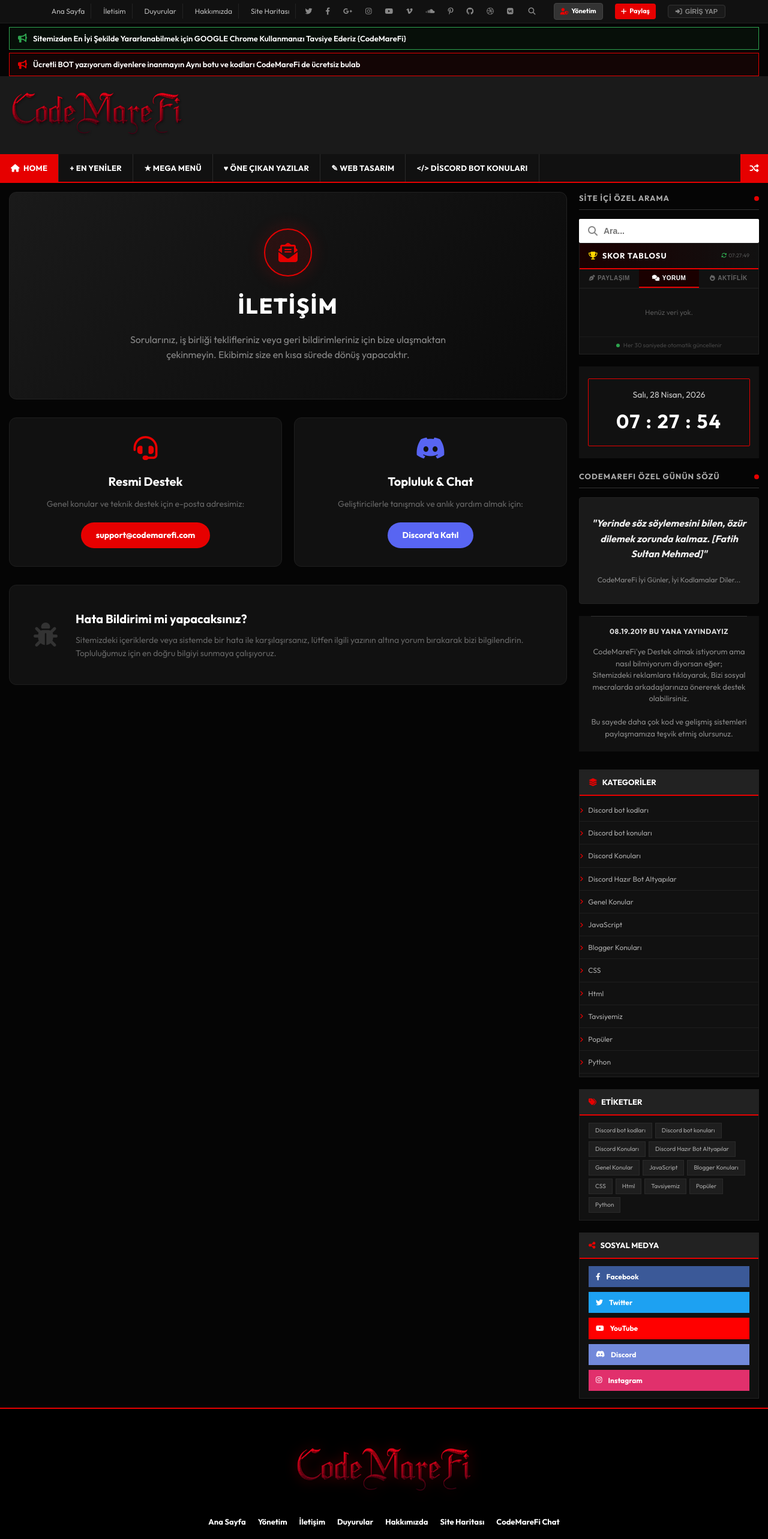
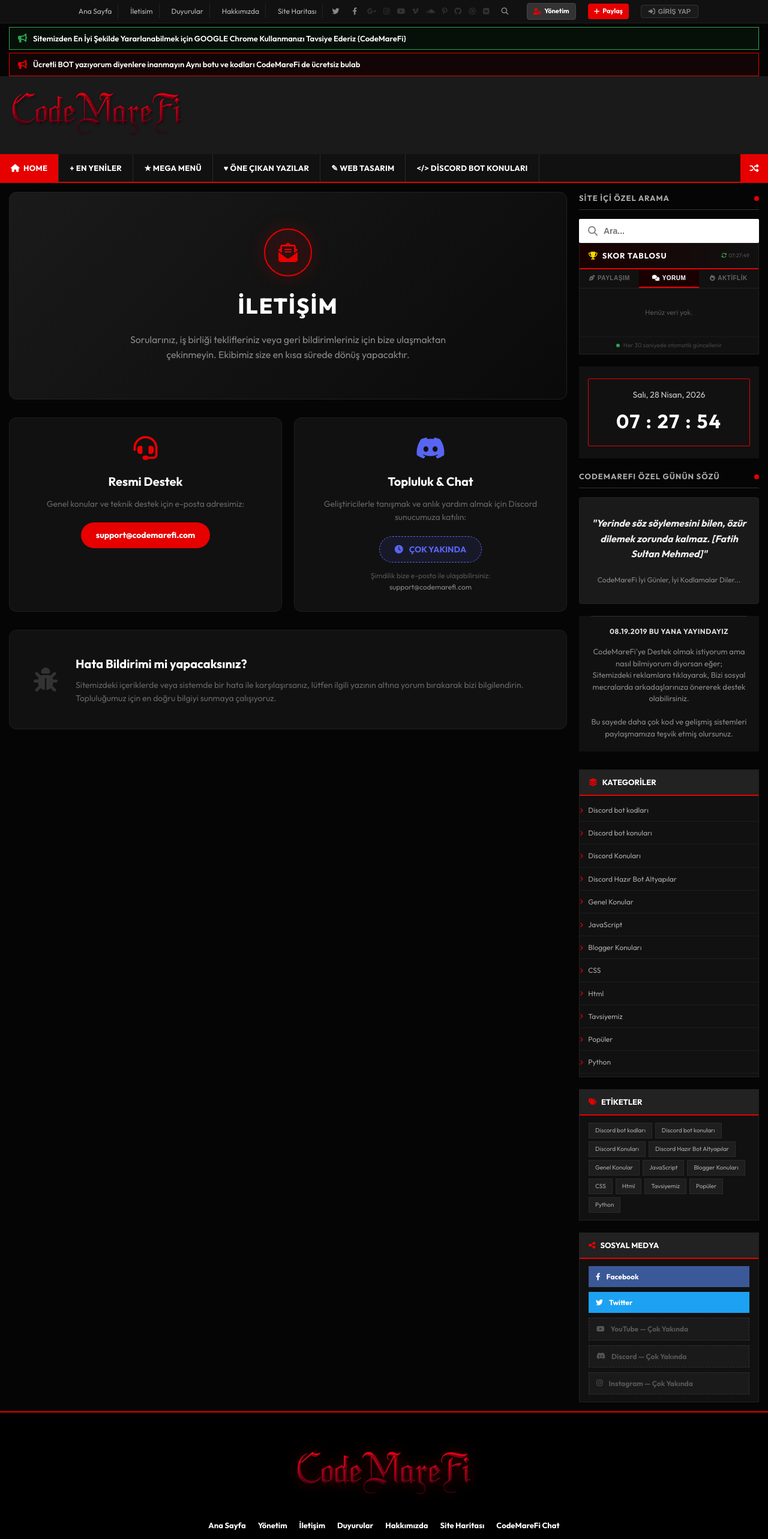
Before and after one commit to NBKBARIS/codemarefi, a Next.js app: page /iletisim in a window 1280 px wide. Shown: the top 2566 px of the page at 60% size. Built offline with nearby package versions, Linux system fonts and the light colour scheme; no server answers; the database is empty; a web font is replaced by a local one.

Commit message:
fix: discord linkleri kaldirildi cok yakinda yazildi, sosyal medya alert kaldirildi, supabase limit sorgunlari optimize edildi, console.log temizlendi

```diff
--- a/app/components/Comments.tsx
+++ b/app/components/Comments.tsx
@@ -13,7 +13,8 @@
   const { data } = await supabase
     .from('comments')
     .select('user_id')
-    .not('user_id', 'is', null);
+    .not('user_id', 'is', null)
+    .limit(500); // limit — free tier'da büyük tablo çekmeyi önle
   if (!data) return [];
   const counts: Record<string, number> = {};
   data.forEach((r: any) => { if (r.user_id) counts[r.user_id] = (counts[r.user_id] || 0) + 1; });
@@ -299,7 +300,6 @@
   useEffect(() => {
     if (user) {
       supabase.from('profiles').select('*').eq('id', user.id).single().then(({ data }) => {
-        console.log('Current User Profile Loaded:', data);
         setProfile(data);
         if (data?.full_name) setAuthorName(data.full_name);
       });
--- a/app/components/Footer.tsx
+++ b/app/components/Footer.tsx
@@ -9,7 +9,7 @@
     { label: 'Duyurular',       href: '/kategori/Genel%20Konular' },
     { label: 'Hakkımızda',      href: '/hakkimizda' },
     { label: 'Site Haritası',   href: '/sitemap.xml' },
-    { label: 'CodeMareFi Chat', href: 'https://discord.gg/dRMY8zW' },
+    { label: 'CodeMareFi Chat', href: 'mailto:support@codemarefi.com' },
   ];
 
   return (
--- a/app/components/Leaderboard.tsx
+++ b/app/components/Leaderboard.tsx
@@ -60,7 +60,8 @@
       const { data: postData } = await supabase
         .from('user_posts')
         .select('author_id, profiles(full_name, avatar_url, role)')
-        .eq('is_approved', true);
+        .eq('is_approved', true)
+        .limit(200); // limit ekle
 
       if (postData) {
         const counts: Record<string, LeaderEntry> = {};
@@ -84,7 +85,8 @@
       const { data: commentData } = await supabase
         .from('comments')
         .select('user_id, profiles(full_name, avatar_url, role)')
-        .not('user_id', 'is', null);
+        .not('user_id', 'is', null)
+        .limit(500); // limit ekle — sonsuz veri çekmeyi önle
 
       if (commentData) {
         const counts: Record<string, LeaderEntry> = {};
--- a/app/components/Navbar.tsx
+++ b/app/components/Navbar.tsx
@@ -100,28 +100,39 @@
           </div>
           <div style={{ display: 'flex', alignItems: 'center', gap: '2px' }}>
             {[
-              { icon: 'fa-twitter' },
-              { icon: 'fa-facebook-f' },
-              { icon: 'fa-google-plus-g' },
-              { icon: 'fa-instagram' },
-              { icon: 'fa-youtube' },
-              { icon: 'fa-vimeo-v' },
-              { icon: 'fa-soundcloud' },
-              { icon: 'fa-pinterest-p' },
-              { icon: 'fa-github' },
-              { icon: 'fa-dribbble' },
-              { icon: 'fa-vk' },
+              { icon: 'fa-twitter',     url: 'https://twitter.com/mare_fi' },
+              { icon: 'fa-facebook-f',  url: 'https://www.facebook.com/CodeMareFi' },
+              { icon: 'fa-google-plus-g', url: null },
+              { icon: 'fa-instagram',   url: null },
+              { icon: 'fa-youtube',     url: null },
+              { icon: 'fa-vimeo-v',     url: null },
+              { icon: 'fa-soundcloud',  url: null },
+              { icon: 'fa-pinterest-p', url: null },
+              { icon: 'fa-github',      url: null },
+              { icon: 'fa-dribbble',    url: null },
+              { icon: 'fa-vk',          url: null },
             ].map(s => (
+              s.url ? (
                 <a
                   key={s.icon}
-                href="#"
-                onClick={(e) => { e.preventDefault(); alert('CodeMareFi sosyal medya hesaplarımız yakında açılacaktır!'); }}
+                  href={s.url}
+                  target="_blank"
+                  rel="noreferrer"
                   style={{ color: '#888', fontSize: '12px', padding: '3px 5px', transition: 'color 0.2s', textDecoration: 'none' }}
                   onMouseEnter={e => (e.currentTarget.style.color = '#e60000')}
                   onMouseLeave={e => (e.currentTarget.style.color = '#888')}
                 >
                   <i className={`fa-brands ${s.icon}`}></i>
                 </a>
+              ) : (
+                <span
+                  key={s.icon}
+                  title="Çok Yakında"
+                  style={{ color: '#333', fontSize: '12px', padding: '3px 5px', cursor: 'default' }}
+                >
+                  <i className={`fa-brands ${s.icon}`}></i>
+                </span>
+              )
             ))}
             <a href="/arama" style={{ color: '#888', fontSize: '12px', padding: '3px 8px', transition: 'color 0.2s', textDecoration: 'none' }}
               onMouseEnter={e => (e.currentTarget.style.color = '#e60000')}
--- a/app/components/Sidebar.tsx
+++ b/app/components/Sidebar.tsx
@@ -158,10 +158,11 @@
             {[
               { icon: 'fa-facebook-f', label: 'Facebook', color: '#3b5998', url: 'https://www.facebook.com/CodeMareFi' },
               { icon: 'fa-twitter', label: 'Twitter', color: '#1da1f2', url: 'https://twitter.com/mare_fi' },
-              { icon: 'fa-youtube', label: 'YouTube', color: '#ff0000', url: '#' },
-              { icon: 'fa-discord', label: 'Discord', color: '#7289da', url: '#' },
-              { icon: 'fa-instagram', label: 'Instagram', color: '#e1306c', url: '#' },
+              { icon: 'fa-youtube', label: 'YouTube — Çok Yakında', color: '#333', url: null },
+              { icon: 'fa-discord', label: 'Discord — Çok Yakında', color: '#333', url: null },
+              { icon: 'fa-instagram', label: 'Instagram — Çok Yakında', color: '#333', url: null },
             ].map(s => (
+              s.url ? (
               <a key={s.label} href={s.url} target="_blank" rel="noreferrer" style={{
                 display: 'flex',
                 alignItems: 'center',
@@ -172,6 +173,7 @@
                 fontSize: '12px',
                 fontWeight: 'bold',
                 transition: 'opacity 0.2s',
+                textDecoration: 'none',
               }}
                 onMouseEnter={e => (e.currentTarget.style.opacity = '0.85')}
                 onMouseLeave={e => (e.currentTarget.style.opacity = '1')}
@@ -179,6 +181,23 @@
                 <i className={`fa-brands ${s.icon}`}></i>
                 {s.label}
               </a>
+              ) : (
+              <div key={s.label} style={{
+                display: 'flex',
+                alignItems: 'center',
+                gap: '10px',
+                background: '#1a1a1a',
+                color: '#555',
+                padding: '8px 12px',
+                fontSize: '12px',
+                fontWeight: 'bold',
+                border: '1px dashed #333',
+                cursor: 'default',
+              }}>
+                <i className={`fa-brands ${s.icon}`}></i>
+                {s.label}
+              </div>
+              )
             ))}
           </div>
         </div>
--- a/app/iletisim/page.tsx
+++ b/app/iletisim/page.tsx
@@ -62,21 +62,26 @@
             <div style={{ background: '#111', border: '1px solid #1e1e1e', borderRadius: '12px', padding: '30px', textAlign: 'center', transition: 'all 0.3s' }}>
               <i className="fa-brands fa-discord" style={{ fontSize: '40px', color: '#5865F2', marginBottom: '20px' }}></i>
               <h3 style={{ fontSize: '20px', color: '#fff', marginBottom: '10px' }}>Topluluk & Chat</h3>
-              <p style={{ color: '#666', fontSize: '14px', marginBottom: '20px' }}>Geliştiricilerle tanışmak ve anlık yardım almak için:</p>
-              <a href="https://discord.gg/dRMY8zW" target="_blank" rel="noreferrer" style={{
-                display: 'inline-block',
-                background: '#5865F2',
-                color: '#fff',
+              <p style={{ color: '#666', fontSize: '14px', marginBottom: '20px' }}>Geliştiricilerle tanışmak ve anlık yardım almak için Discord sunucumuza katılın:</p>
+              <div style={{
+                display: 'inline-flex',
+                alignItems: 'center',
+                gap: '10px',
+                background: 'rgba(88,101,242,0.1)',
+                border: '1px dashed #5865F2',
+                borderRadius: '50px',
                 padding: '10px 25px',
-                borderRadius: '50px',
-                textDecoration: 'none',
+                color: '#5865F2',
                 fontWeight: 700,
                 fontSize: '14px',
-                transition: 'transform 0.2s'
-              }}
-              onMouseEnter={e => (e.currentTarget.style.transform = 'scale(1.05)')}
-              onMouseLeave={e => (e.currentTarget.style.transform = 'scale(1)')}
-              >Discord'a Katıl</a>
+              }}>
+                <i className="fa-solid fa-clock" style={{ fontSize: '14px' }}></i>
+                ÇOK YAKINDA
+              </div>
+              <p style={{ color: '#555', fontSize: '12px', marginTop: '12px' }}>
+                Şimdilik bize e-posta ile ulaşabilirsiniz:<br />
+                <a href="mailto:support@codemarefi.com" style={{ color: '#888', textDecoration: 'none' }}>support@codemarefi.com</a>
+              </p>
             </div>
           </div>
 
```
Also changed, not shown: app/components/PostCard.tsx (+9 -5 lines). Lines whose indentation alone changed are shown as unchanged.
